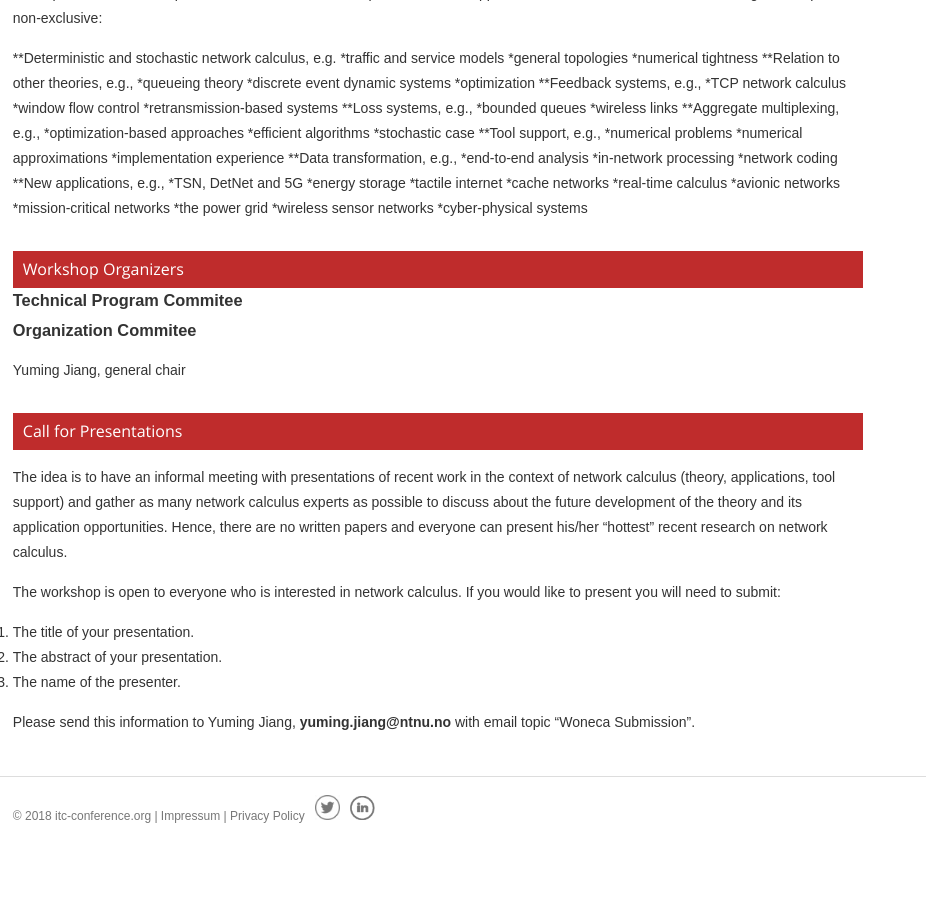
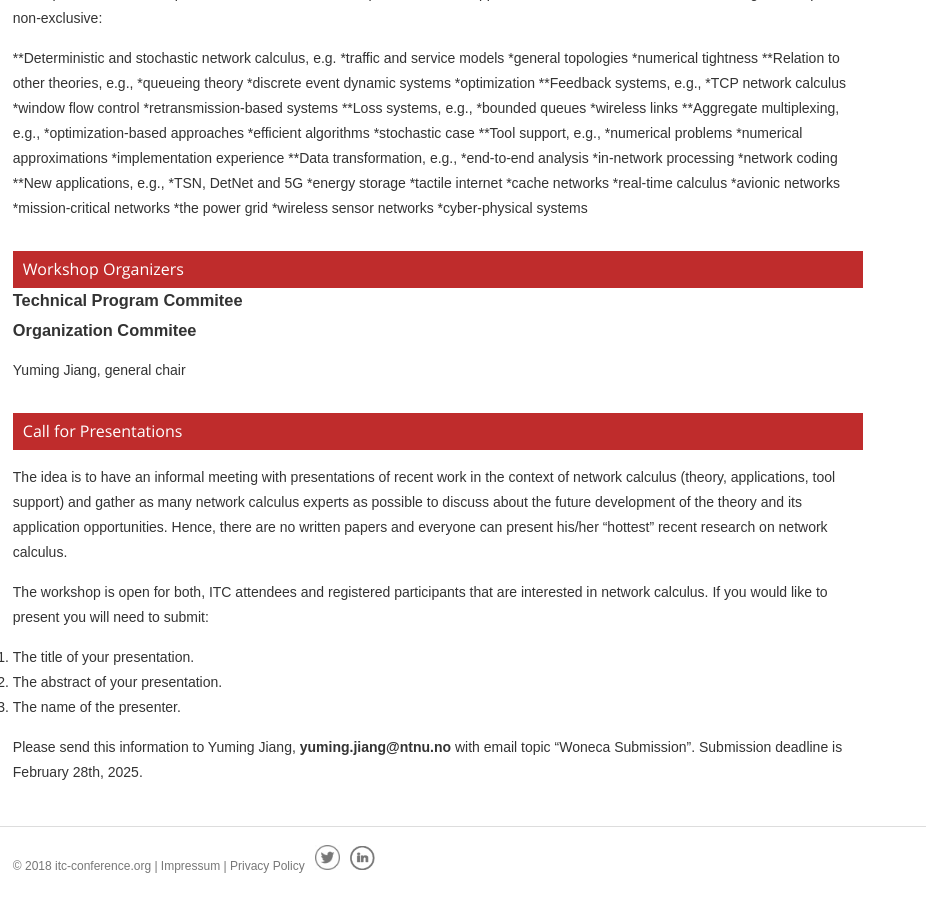
Before and after one commit to ohohlfeld/itc36, a Jekyll site: the page built from woneca.md, in a window 1280 px wide and 900 px high, scrolled down 1066 px. Shown: the whole window, without its empty margins (0-926 px from the left). Built offline with Jekyll 4.4.1, drawn with Linux system fonts in a browser that asks for light colours; before the commit the page ends 1916 px from its top, so only the background shows below that; some of the changed text lies outside the part shown.

Commit message:
woneca update

```diff
--- a/woneca.md
+++ b/woneca.md
@@ -2,7 +2,7 @@
 title: Workshop on Network Calculus
 
 ---
-# 7th Workshop on Network Calculus
+# 2025 International Workshop on Network Calculus
 
 “An exciting “new“ branch of queueing theory is emerging that deals with methods for finding approximation or bounding behavior for queues.”  – Leonard Kleinrock, 1976.
 
@@ -68,11 +68,11 @@
 
  The idea is to have an informal meeting with presentations of recent work in the context of network calculus (theory, applications, tool support) and gather as many network calculus experts as possible to discuss about the future development of the theory and its application opportunities. Hence, there are no written papers and everyone can present his/her "hottest" recent research on network calculus.
 
-The workshop is open to everyone who is interested in network calculus. If you would like to present you will need to submit:
+The workshop is open for both, ITC attendees and registered participants that are interested in network calculus. If you would like to present you will need to submit:
 
    1. The title of your presentation.
    2. The abstract of your presentation.
    3. The name of the presenter.
 
 
-Please send this information to Yuming Jiang, **yuming.jiang@ntnu.no** with email topic "Woneca Submission".
+Please send this information to Yuming Jiang, **yuming.jiang@ntnu.no** with email topic "Woneca Submission". Submission deadline is February 28th, 2025.
```
